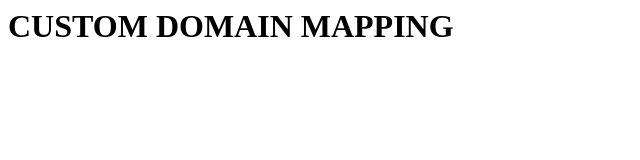
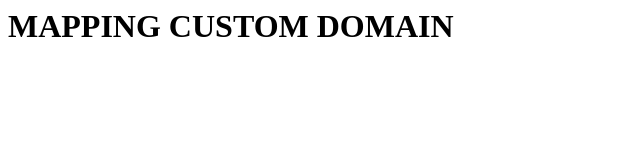
Before and after one commit to subas0528/webhosting, a plain HTML site: page index.html in a window 1280 px wide. Shown: the whole page, without its empty margins (0-640 px from the left). Drawn offline with Linux system fonts and the light colour scheme.

Commit message:
Update index.html

```diff
--- a/index.html
+++ b/index.html
@@ -1 +1 @@
-<h1>CUSTOM DOMAIN MAPPING</h1>
+<h1>MAPPING CUSTOM DOMAIN</h1>
```
